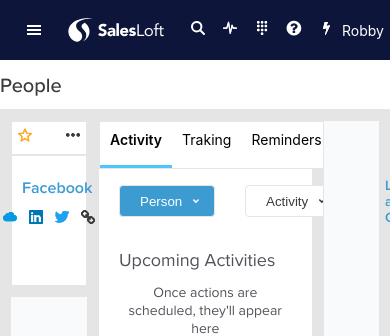
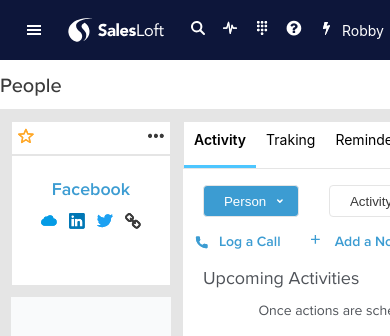
Before and after one commit to yesi-aracawa/ui-engineer-exercise, a React (Create React App) app: page / in a window 390 px wide. Shown: the top 336 px of the page. Built offline with nearby package versions, Linux system fonts and the light colour scheme; no server answers.

Commit message:
feat: Add responsive details

```diff
--- a/package.json
+++ b/package.json
@@ -17,6 +17,7 @@
     "npm": "^8.5.3",
     "react": "^16.14.0",
     "react-dom": "^16.14.0",
+    "react-helmet": "^6.1.0",
     "react-router-dom": "^5.2.0",
     "react-scripts": "^3.4.1",
     "styled-components": "^5.2.1",
--- a/src/_starter/views/People/ActivityInfo/Activity/ActivityHeader.jsx
+++ b/src/_starter/views/People/ActivityInfo/Activity/ActivityHeader.jsx
@@ -8,6 +8,9 @@ import { getColor } from "../../../../theme/theme";
 const ActivityDetailButtons = styled.div`
   display: flex;
   justify-content: space-between;
+  @media (max-width: 1014px) {
+    display: block;
+  }
 `;
 const ActivityDpwnBtn = styled.button`
   display: flex;
--- a/src/_starter/views/People/BusinessInfo/BusinessInfo.jsx
+++ b/src/_starter/views/People/BusinessInfo/BusinessInfo.jsx
@@ -11,6 +11,9 @@ const BussinessCard = styled.div`
   box-sizing: border-box;
   border-radius: 0px;
   margin: 0 0 10px 0;
+  @media (max-width: 700px) {
+    font-size: calc(10px + 2vw);
+  }
 `;
 const MdBussinesCard = styled.div`
   height: 238px;
@@ -36,6 +39,15 @@ const BusinessContainer = styled.div`
   height: 100%;
   width: 20%;
   margin: 0 10px 10px 10px;
+  @media (max-width: 700px) {
+    font-size: calc(7px + 2vw);
+  }
+  @media (min-width: 301px) and (max-width: 700px) {
+    font-size: calc(7px + 2vw);
+  }
+  @media (max-width: 300px) {
+    font-size: 12px;
+  }
 `;
 
 function BusinessInfo() {
--- a/src/_starter/views/People/People.jsx
+++ b/src/_starter/views/People/People.jsx
@@ -4,6 +4,7 @@ import BusinessInfo from './BusinessInfo';
 import AdditionalInfo from './AdditionalInfo';
 import { getColor } from "../../theme/theme";
 import styled from "styled-components";
+import { Helmet } from "react-helmet";
 
 const PeopleNav = styled.div`
   height: 50px;
@@ -17,6 +18,7 @@ const PeopleNav = styled.div`
 const PeopleBoard = styled.div`
   height: fit-content;
   width: 100%;
+  min-width: 850px;
   background-color: ${getColor('greyLightest')};
 `;
 const PageTitle = styled.div`
@@ -33,21 +35,35 @@ const PageTitle = styled.div`
   line-height: 20px;
   color: ${getColor('greyDarkest')};
 `;
-const PeopleBoardSections =styled.div`
+const PeopleBoardSections = styled.div`
   display: flex;
   position: relative;
 `;
+const Meta = {
+  meta: {
+    charset: 'utf-8',
+    name: "viewport",
+    content:"width=device-width",
+    initialScale: 1,
+    maximumScale: 5.0,
+    minimumScale: 1
+  }
+}
 
 function People() {
   return (
     <PeopleBoard>
+      <Helmet>
+        <meta name="viewport" content="width=device-width,
+       initial-scale=1, maximum-scale=5.0, minimum-scale=1"/>
+      </Helmet>
       <PeopleNav>
         <PageTitle>People</PageTitle>
       </PeopleNav>
       <PeopleBoardSections>
-        <BusinessInfo/>
-        <ActivityInfo/>
-        <AdditionalInfo/>
+        <BusinessInfo />
+        <ActivityInfo />
+        <AdditionalInfo />
       </PeopleBoardSections>
     </PeopleBoard>
   );
```
Also changed, not shown: 2 other files (tests, documents, lock files or other folders).
